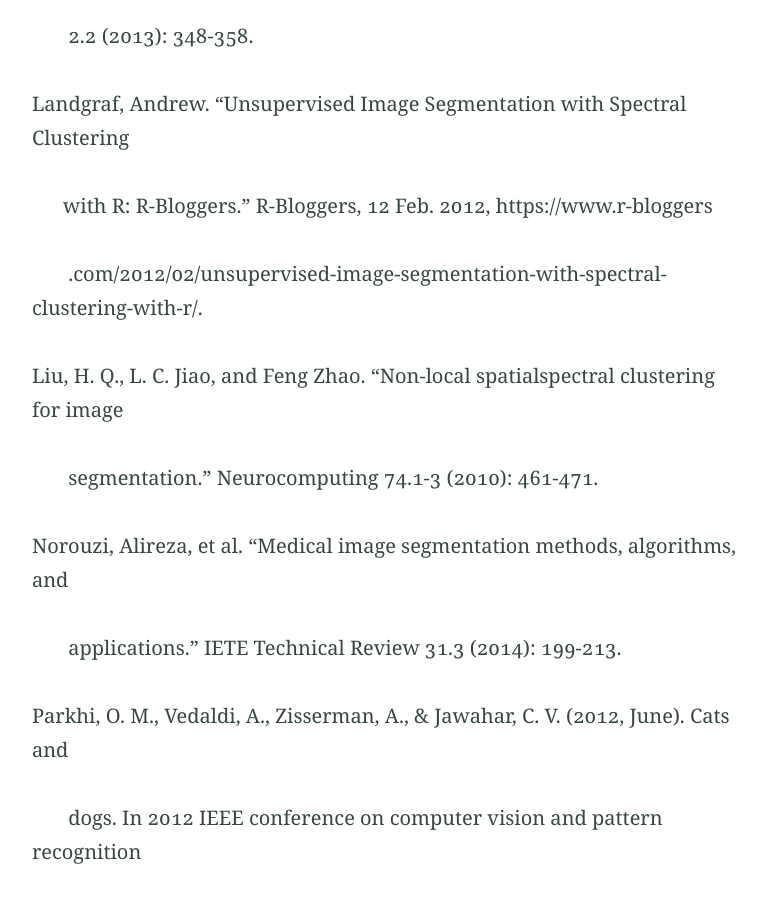
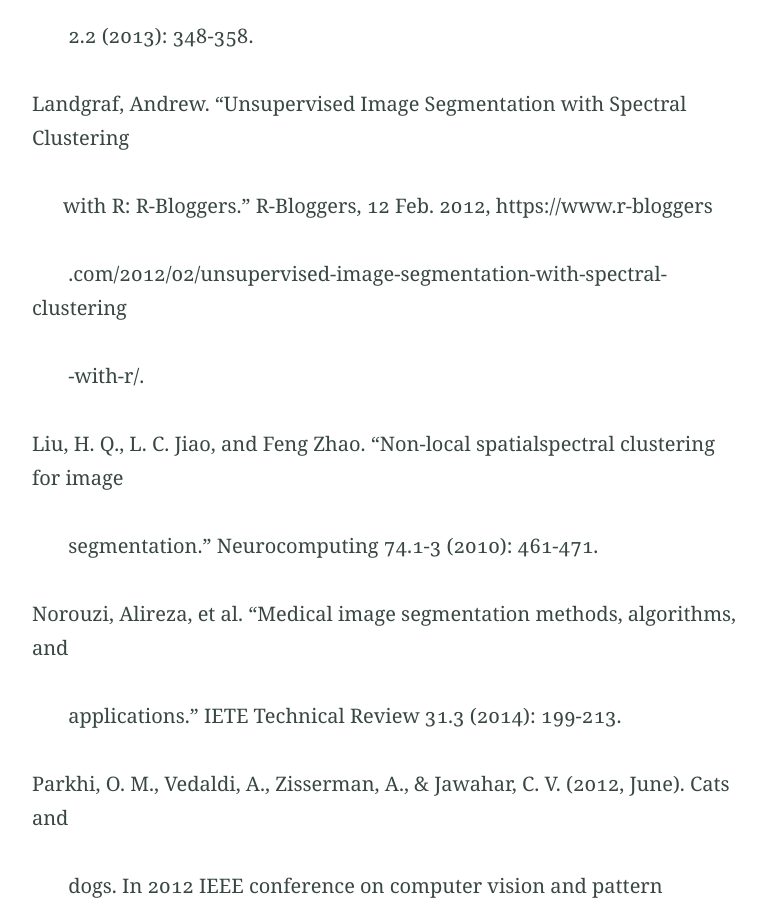
Before and after one commit to timhedspeth/timhedspeth.github.io, a Jekyll site: the page built from php2650final.md, in a window 1280 px wide and 900 px high, scrolled down 25406 px. Shown: the whole window, without its empty margins (251-1017 px from the left). Built offline with Jekyll 4.4.1, drawn with Linux system fonts in a browser that asks for light colours; part of the change alters nothing that is shown.

Commit message:
Update php2650final.md

```diff
--- a/php2650final.md
+++ b/php2650final.md
@@ -161,7 +161,9 @@ Landgraf, Andrew. “Unsupervised Image Segmentation with Spectral Clustering
 
 &nbsp;&nbsp;&nbsp;&nbsp;&nbsp;&nbsp;with R: R-Bloggers.” R-Bloggers, 12 Feb. 2012, https://www.r-bloggers
 
-&nbsp;&nbsp;&nbsp;&nbsp;&nbsp;&nbsp; .com/2012/02/unsupervised-image-segmentation-with-spectral-clustering-with-r/.
+&nbsp;&nbsp;&nbsp;&nbsp;&nbsp;&nbsp; .com/2012/02/unsupervised-image-segmentation-with-spectral-clustering
+
+&nbsp;&nbsp;&nbsp;&nbsp;&nbsp;&nbsp; -with-r/.
 
 
 Liu, H. Q., L. C. Jiao, and Feng Zhao. "Non-local spatialspectral clustering for image
```
